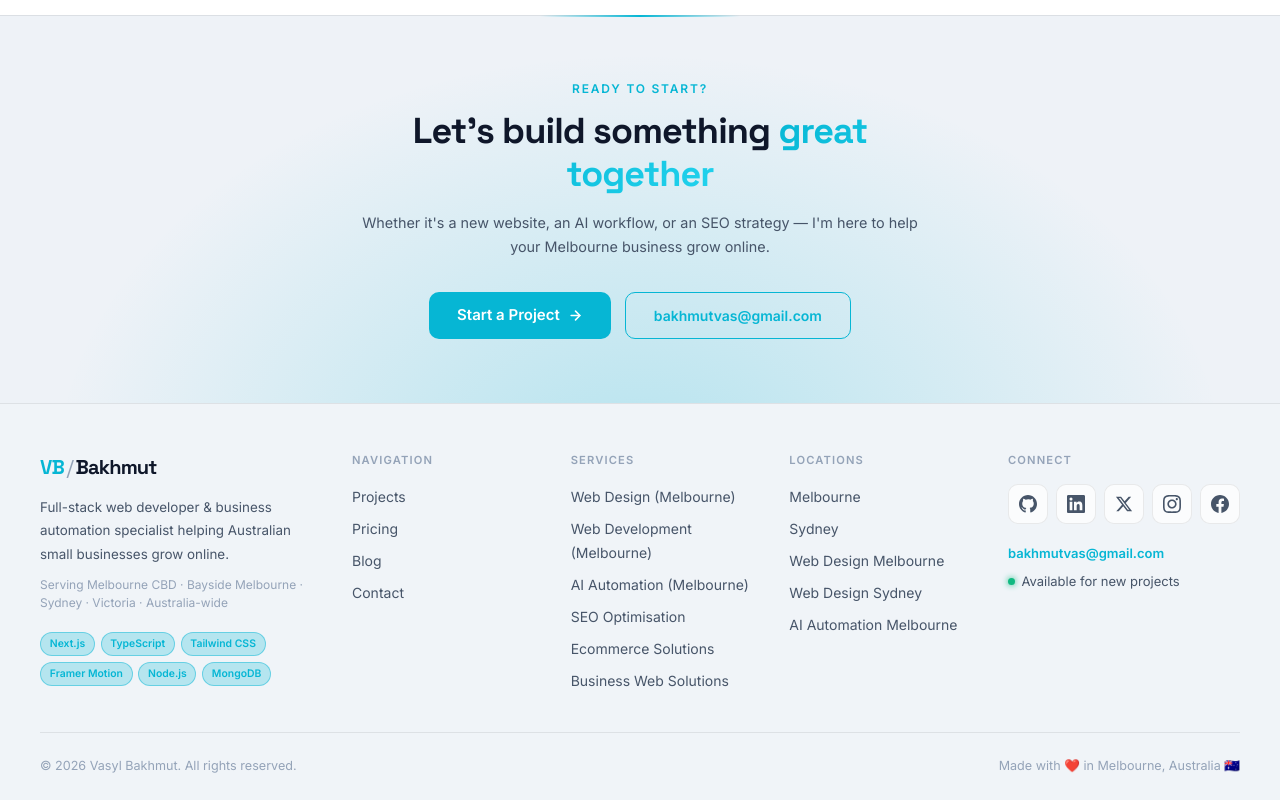
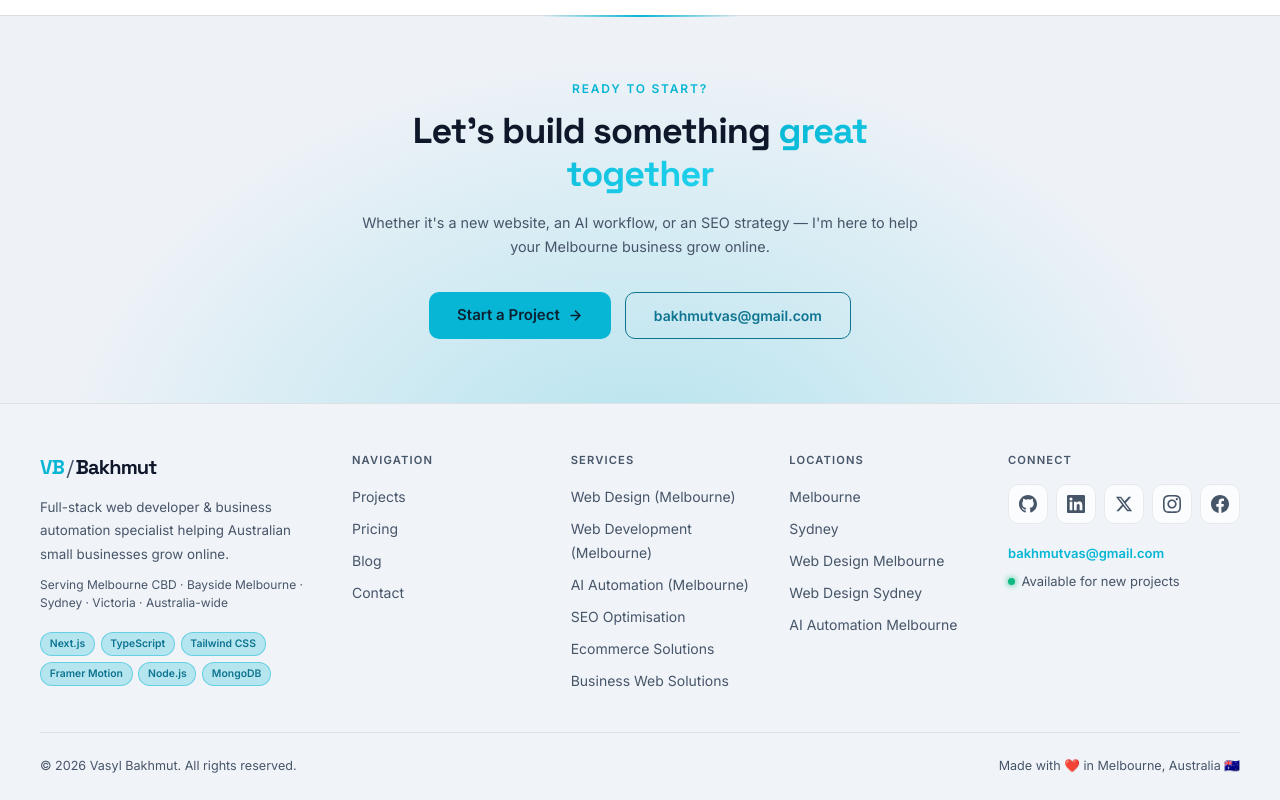
Before and after one commit to VasBakhmut/portfolioLastFinal, a Next.js app: page /locations/melbourne in a window 1280 px wide. Shown: the part 1371-2171 px from the top of the page. Built offline with nearby package versions, Linux system fonts and the light colour scheme.

Commit message:
prefinalTherdTwo

```diff
--- a/app/blog/page.tsx
+++ b/app/blog/page.tsx
@@ -86,7 +86,7 @@ function BlogCard({ post }: { post: ApiBlog }) {
             <Image src={post.image} alt={post.title} fill sizes="(max-width: 600px) 100vw, 33vw" style={{ objectFit: "cover" }} />
           )}
           <div style={{ position: "absolute", inset: 0, background: "linear-gradient(135deg, var(--accent-glow), transparent)" }} />
-          <span style={{ position: "absolute", top: "0.75rem", left: "0.75rem", fontSize: "0.65rem", fontWeight: 700, letterSpacing: "0.08em", textTransform: "uppercase", padding: "0.2rem 0.6rem", borderRadius: "100px", background: "var(--accent)", color: "#fff" }}>
+          <span style={{ position: "absolute", top: "0.75rem", left: "0.75rem", fontSize: "0.65rem", fontWeight: 700, letterSpacing: "0.08em", textTransform: "uppercase", padding: "0.2rem 0.6rem", borderRadius: "100px", background: "var(--btn-outline-color)", color: "#0c2233" }}>
             {post.category}
           </span>
         </div>
--- a/app/globals.css
+++ b/app/globals.css
@@ -10,7 +10,7 @@
   --bg-card-solid: #ffffff;
   --text-primary: #0f172a;
   --text-secondary: #475569;
-  --text-muted: #94a3b8;
+  --text-muted: #64748b;
   --border: rgba(0, 0, 0, 0.08);
   --border-strong: rgba(0, 0, 0, 0.15);
   --accent: #06b6d4;
@@ -24,6 +24,7 @@
   --shadow-glow: 0 0 30px rgba(6, 182, 212, 0.2);
   --bg-footer: #eef2f7;
   --bg-footer-dark: #f0f4f8;
+  --btn-outline-color: #0e7490;
 }
 
 .dark {
@@ -33,7 +34,7 @@
   --bg-card-solid: #0f172a;
   --text-primary: #f1f5f9;
   --text-secondary: #94a3b8;
-  --text-muted: #64748b;
+  --text-muted: #94a3b8;
   --border: rgba(255, 255, 255, 0.07);
   --border-strong: rgba(255, 255, 255, 0.13);
   --accent: #22d3ee;
@@ -47,6 +48,7 @@
   --shadow-glow: 0 0 40px rgba(34, 211, 238, 0.15);
   --bg-footer: #050c18;
   --bg-footer-dark: #030810;
+  --btn-outline-color: var(--accent);
 }
 
 /* ── Base ── */
@@ -140,8 +142,8 @@ body {
   gap: 0.5rem;
   padding: 0.75rem 1.75rem;
   background: var(--accent);
-  color: #fff;
-  font-weight: 600;
+  color: #0c2233;
+  font-weight: 700;
   font-size: 0.9375rem;
   border-radius: 0.625rem;
   border: none;
@@ -154,6 +156,7 @@ body {
   transform: translateY(-2px);
   box-shadow: 0 8px 24px var(--accent-glow-strong);
   background: var(--accent-light);
+  color: #0c2233;
 }
 
 .btn-outline {
@@ -162,11 +165,11 @@ body {
   gap: 0.5rem;
   padding: 0.75rem 1.75rem;
   background: transparent;
-  color: var(--accent);
+  color: var(--btn-outline-color);
   font-weight: 600;
   font-size: 0.9375rem;
   border-radius: 0.625rem;
-  border: 1.5px solid var(--accent);
+  border: 1.5px solid var(--btn-outline-color);
   cursor: pointer;
   transition: transform 0.2s ease, box-shadow 0.2s ease, background 0.2s ease, color 0.2s ease;
   text-decoration: none;
--- a/components/Blog.tsx
+++ b/components/Blog.tsx
@@ -177,7 +177,7 @@ function BlogCard({ post, index }: { post: BlogPost; index: number }) {
               position: "absolute", top: "0.75rem", left: "0.75rem",
               fontSize: "0.65rem", fontWeight: 700, letterSpacing: "0.08em", textTransform: "uppercase",
               padding: "0.2rem 0.6rem", borderRadius: "100px",
-              background: "var(--accent)", color: "#fff",
+              background: "var(--btn-outline-color)", color: "#0c2233",
             }}
           >
             {post.category}
--- a/components/Contact.tsx
+++ b/components/Contact.tsx
@@ -134,6 +134,7 @@ export function Contact() {
                     </label>
                     <select
                       name="budget"
+                      aria-label="Budget range (AUD)"
                       value={form.budget}
                       onChange={handleChange}
                       style={{ ...inputStyle, cursor: "pointer" }}
--- a/components/Footer.tsx
+++ b/components/Footer.tsx
@@ -144,13 +144,13 @@ export function Footer() {
                 }}
               >
                 <span style={{ color: "var(--accent)" }}>VB</span>
-                <span style={{ color: "var(--text-muted)", fontWeight: 400 }}>/</span>
+                <span style={{ color: "var(--text-secondary)", fontWeight: 400 }}>/</span>
                 <span> Bakhmut</span>
               </a>
               <p style={{ fontSize: "0.8375rem", color: "var(--text-secondary)", lineHeight: 1.75, maxWidth: 260, marginBottom: "0.625rem" }}>
                 Full-stack web developer &amp; business automation specialist helping Australian small businesses grow online.
               </p>
-              <p style={{ fontSize: "0.75rem", color: "var(--text-muted)", marginBottom: "1.25rem" }}>
+              <p style={{ fontSize: "0.75rem", color: "var(--text-secondary)", marginBottom: "1.25rem" }}>
                 Serving Melbourne CBD &#183; Bayside Melbourne &#183; Sydney &#183; Victoria &#183; Australia-wide
               </p>
               {/* Tech stack pills */}
@@ -164,7 +164,7 @@ export function Footer() {
                       padding: "0.2rem 0.55rem",
                       borderRadius: "100px",
                       background: "var(--accent-glow)",
-                      color: "var(--accent)",
+                      color: "var(--btn-outline-color)",
                       border: "1px solid var(--accent-glow-strong)",
                     }}
                   >
@@ -176,7 +176,7 @@ export function Footer() {
 
             {/* Nav */}
             <div>
-              <h3 style={{ fontSize: "0.7rem", fontWeight: 700, letterSpacing: "0.1em", textTransform: "uppercase", color: "var(--text-muted)", marginBottom: "1rem" }}>
+              <h3 style={{ fontSize: "0.7rem", fontWeight: 700, letterSpacing: "0.1em", textTransform: "uppercase", color: "var(--text-secondary)", marginBottom: "1rem" }}>
                 Navigation
               </h3>
               <ul style={{ listStyle: "none", margin: 0, padding: 0, display: "flex", flexDirection: "column", gap: "0.5rem" }}>
@@ -197,7 +197,7 @@ export function Footer() {
 
             {/* Services */}
             <div>
-              <h3 style={{ fontSize: "0.7rem", fontWeight: 700, letterSpacing: "0.1em", textTransform: "uppercase", color: "var(--text-muted)", marginBottom: "1rem" }}>
+              <h3 style={{ fontSize: "0.7rem", fontWeight: 700, letterSpacing: "0.1em", textTransform: "uppercase", color: "var(--text-secondary)", marginBottom: "1rem" }}>
                 Services
               </h3>
               <ul style={{ listStyle: "none", margin: 0, padding: 0, display: "flex", flexDirection: "column", gap: "0.5rem" }}>
@@ -225,7 +225,7 @@ export function Footer() {
 
             {/* Locations */}
             <div>
-              <h3 style={{ fontSize: "0.7rem", fontWeight: 700, letterSpacing: "0.1em", textTransform: "uppercase", color: "var(--text-muted)", marginBottom: "1rem" }}>
+              <h3 style={{ fontSize: "0.7rem", fontWeight: 700, letterSpacing: "0.1em", textTransform: "uppercase", color: "var(--text-secondary)", marginBottom: "1rem" }}>
                 Locations
               </h3>
               <ul style={{ listStyle: "none", margin: 0, padding: 0, display: "flex", flexDirection: "column", gap: "0.5rem" }}>
@@ -252,7 +252,7 @@ export function Footer() {
 
             {/* Connect */}
             <div>
-              <h3 style={{ fontSize: "0.7rem", fontWeight: 700, letterSpacing: "0.1em", textTransform: "uppercase", color: "var(--text-muted)", marginBottom: "1rem" }}>
+              <h3 style={{ fontSize: "0.7rem", fontWeight: 700, letterSpacing: "0.1em", textTransform: "uppercase", color: "var(--text-secondary)", marginBottom: "1rem" }}>
                 Connect
               </h3>
               <div style={{ display: "flex", gap: "0.5rem", marginBottom: "1.25rem" }}>
@@ -300,10 +300,10 @@ export function Footer() {
 
           {/* Bottom bar */}
           <div style={{ paddingTop: "1.5rem", borderTop: "1px solid var(--border)", display: "flex", alignItems: "center", justifyContent: "space-between", flexWrap: "wrap", gap: "0.5rem" }}>
-            <p style={{ fontSize: "0.7875rem", color: "var(--text-muted)" }}>
+            <p style={{ fontSize: "0.7875rem", color: "var(--text-secondary)" }}>
               &#169; {year} Vasyl Bakhmut. All rights reserved.
             </p>
-            <p style={{ fontSize: "0.7875rem", color: "var(--text-muted)" }}>
+            <p style={{ fontSize: "0.7875rem", color: "var(--text-secondary)" }}>
               Made with &#10084;&#65039; in Melbourne, Australia &#127462;&#127482;
             </p>
           </div>
--- a/components/Projects.tsx
+++ b/components/Projects.tsx
@@ -76,10 +76,12 @@ const PROJECTS: ProjectWithPrice[] = [
 ];
 
 const TYPE_COLORS: Record<string, string> = {
-  Automation: "#8b5cf6",
-  "Landing Page": "#06b6d4",
-  "Web App": "#10b981",
-  SaaS: "#f97316",
+  Automation: "#7c3aed",
+  "Landing Page": "#0e7490",
+  "Web App": "#047857",
+  SaaS: "#c2410c",
+  "Client Project": "#0e7490",
+  AI: "#7c3aed",
 };
 
 const PAGE_SIZE = 3;
--- a/components/ui/ParticleBackground.tsx
+++ b/components/ui/ParticleBackground.tsx
@@ -22,8 +22,9 @@ export function ParticleBackground() {
 
     let animId: number;
     const particles: Particle[] = [];
-    const COUNT = 90;
-    const CONNECT_DIST = 160;
+    const isMobile = window.innerWidth < 768;
+    const COUNT = isMobile ? 40 : 70;
+    const CONNECT_DIST = isMobile ? 100 : 140;
 
     const resize = () => {
       // Set both CSS size and internal resolution
@@ -53,7 +54,10 @@ export function ParticleBackground() {
     const getAccent = () =>
       getComputedStyle(document.documentElement).getPropertyValue("--accent").trim() || "#06b6d4";
 
+    let frameSkip = 0;
     const draw = () => {
+      animId = requestAnimationFrame(draw);
+      if (isMobile && frameSkip++ % 2 !== 0) return;
       ctx.clearRect(0, 0, canvas.width, canvas.height);
       const color = getAccent();
 
@@ -92,7 +96,6 @@ export function ParticleBackground() {
       }
 
       ctx.globalAlpha = 1;
-      animId = requestAnimationFrame(draw);
     };
 
     draw();
```
Also changed, not shown: app/icon.svg (added).
